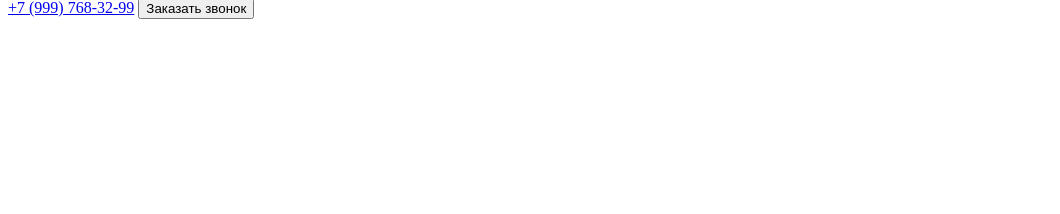
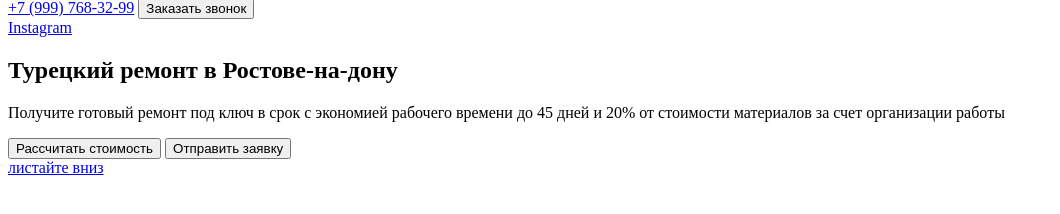
Before and after one commit to raniskhusnutdinov/repair-design, a website: page index.html in a window 1280 px wide. Shown: the part 46-260 px from the top of the page, without its empty margins (0-1060 px from the left). Drawn offline with Linux system fonts and the light colour scheme.

Commit message:
feat: write main

```diff
--- a/index.html
+++ b/index.html
@@ -33,6 +33,24 @@
         </div>
         <!-- /.container -->
     </header>
+    <div class="main">
+        <section class="hero">
+            <a href="3" class="instagram hero__instagram">Instagram</a>
+            <div class="hero__content">
+                <div class="container">
+                    <h1 class="title hero__title">Турецкий ремонт в Ростове-на-дону</h1>
+                <p class="hero__text">Получите готовый ремонт под ключ в срок с экономией рабочего времени до 45 дней и 20% от стоимости материалов за счет организации работы</p>
+                <button class="button hero__button button--primary">Рассчитать стоимость</button>
+                <button class="button hero__button button--outline">Отправить заявку</button>
+                </div>
+                <!-- /.container -->
+            </div>
+            <!-- /.hero__content -->
+            <a href="#" class="scroll-down">листайте вниз</a>
+        </section>
+        <!-- /.hero -->
+    </div>
+    <!-- /.main -->
 
 </body>
 </html>
```
